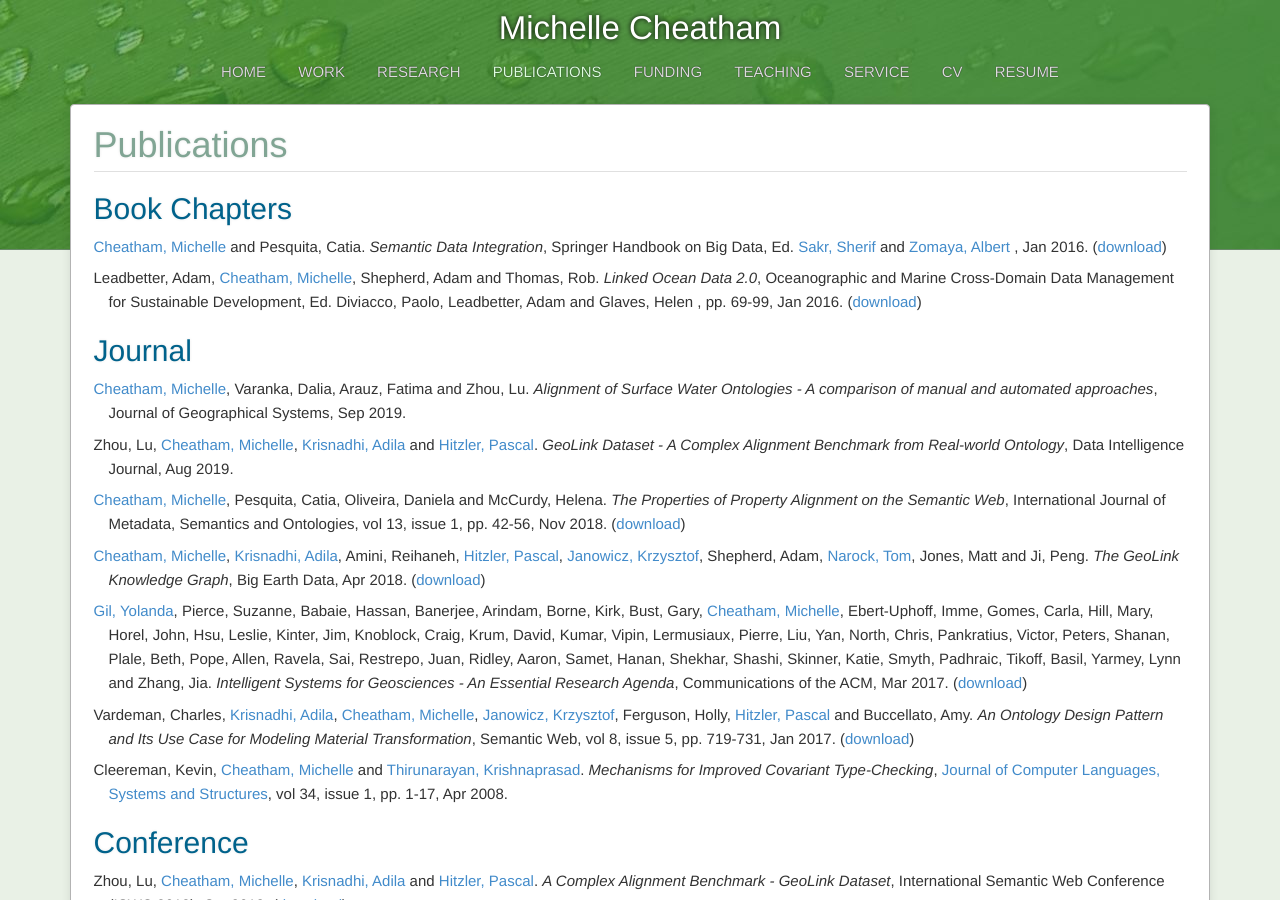
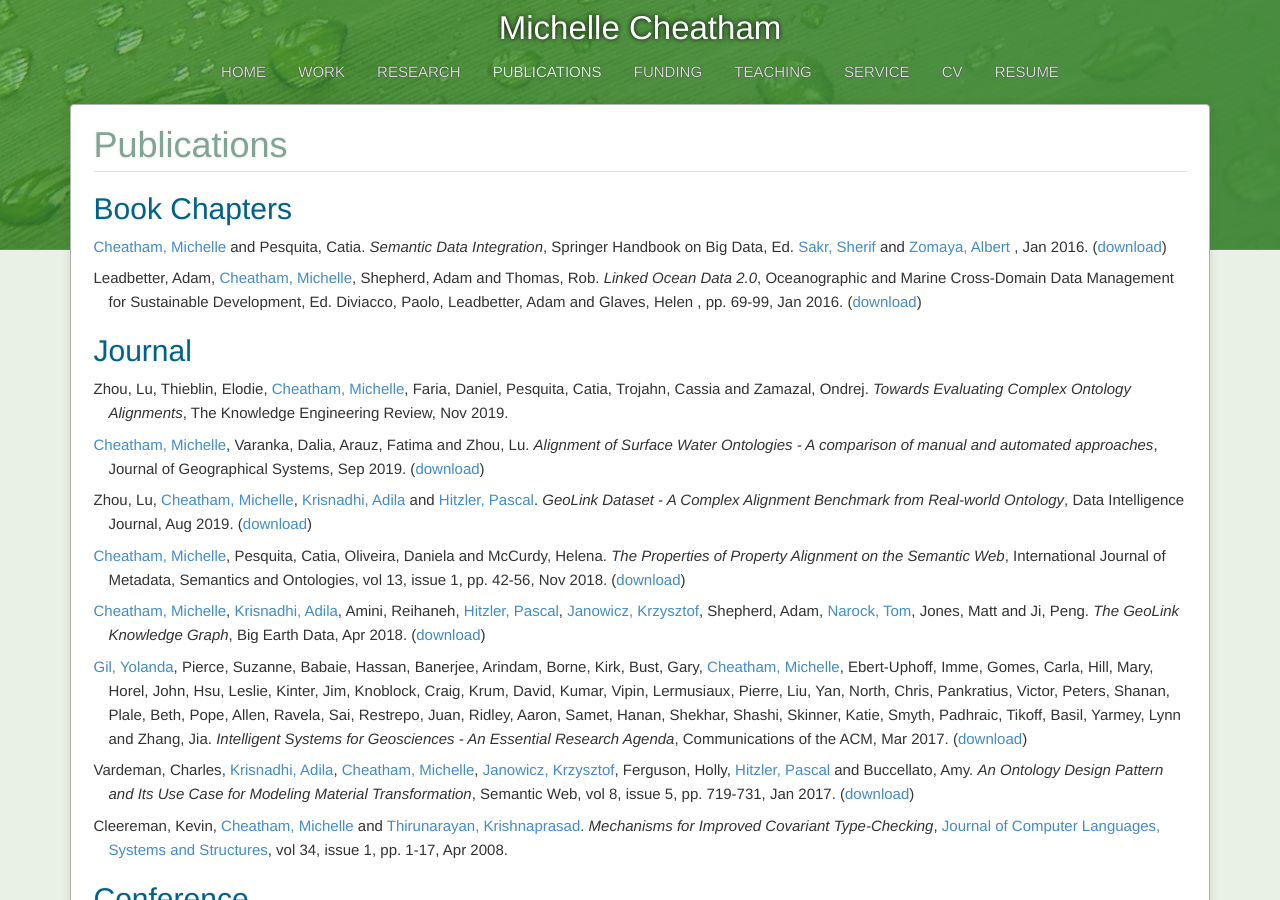
Before and after one commit to mcheatham/mcheatham.github.io, a Jekyll site: the page built from publications.md, in a window 1280 px wide and 900 px high. Built offline with Jekyll 4.4.1, drawn with Linux system fonts in a browser that asks for light colours.

Commit message:
Downloads for most recent journal papers + eval journal citation

```diff
--- a/_data/papers.yaml
+++ b/_data/papers.yaml
@@ -1,4 +1,18 @@
 # listed in reverse order by date
+- title: Towards Evaluating Complex Ontology Alignments
+  authors:
+    - lzhou
+    - ethieblin
+    - mcheatham
+    - dfaria
+    - cpesquita
+    - ctrojahn
+    - ozamazal
+  publication: The Knowledge Engineering Review
+  date: 2019-11-24
+  type: journal
+  keywords: alignment
+
 - title: Alignment of Surface Water Ontologies - A comparison of manual and automated approaches
   authors:
     - mcheatham
@@ -7,6 +21,7 @@
     - lzhou
   publication: Journal of Geographical Systems
   date: 2019-09-03
+  download: surface-water-alignment-draft.pdf
   type: journal
   keywords: alignment
 
@@ -18,6 +33,7 @@
     - phitzler
   publication: Data Intelligence Journal
   date: 2019-08-06
+  download: geolink-dataset.pdf
   type: journal
   keywords: alignment
 
```
Also changed, not shown: 2 other files.
